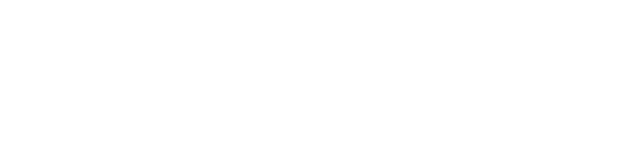
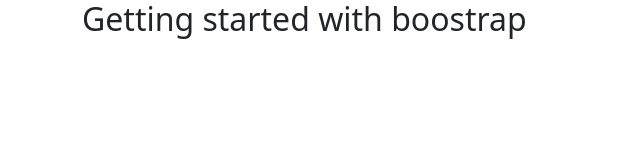
Before and after one commit to natasha1865/IntroToBootstrapCodeSpace, a plain HTML site: page index.html in a window 1280 px wide. Shown: the whole page, without its empty margins (0-640 px from the left). Drawn offline with Linux system fonts and the light colour scheme.

Commit message:
Added app wrapper with container class

```diff
--- a/index.html
+++ b/index.html
@@ -5,8 +5,15 @@
     <meta http-equiv="X-UA-Compatible" content="IE=edge">
     <meta name="viewport" content="width=device-width, initial-scale=1.0">
     <title>Bootstrap Installationa and components</title>
+    <link rel="stylesheet" href="./static/css/bootstrap.css">
 </head>
 <body>
 
+    <div class="container">
+   <h2>Getting started with boostrap</h2>
+    </div>
+
+
+
 </body>
 </html>
```
